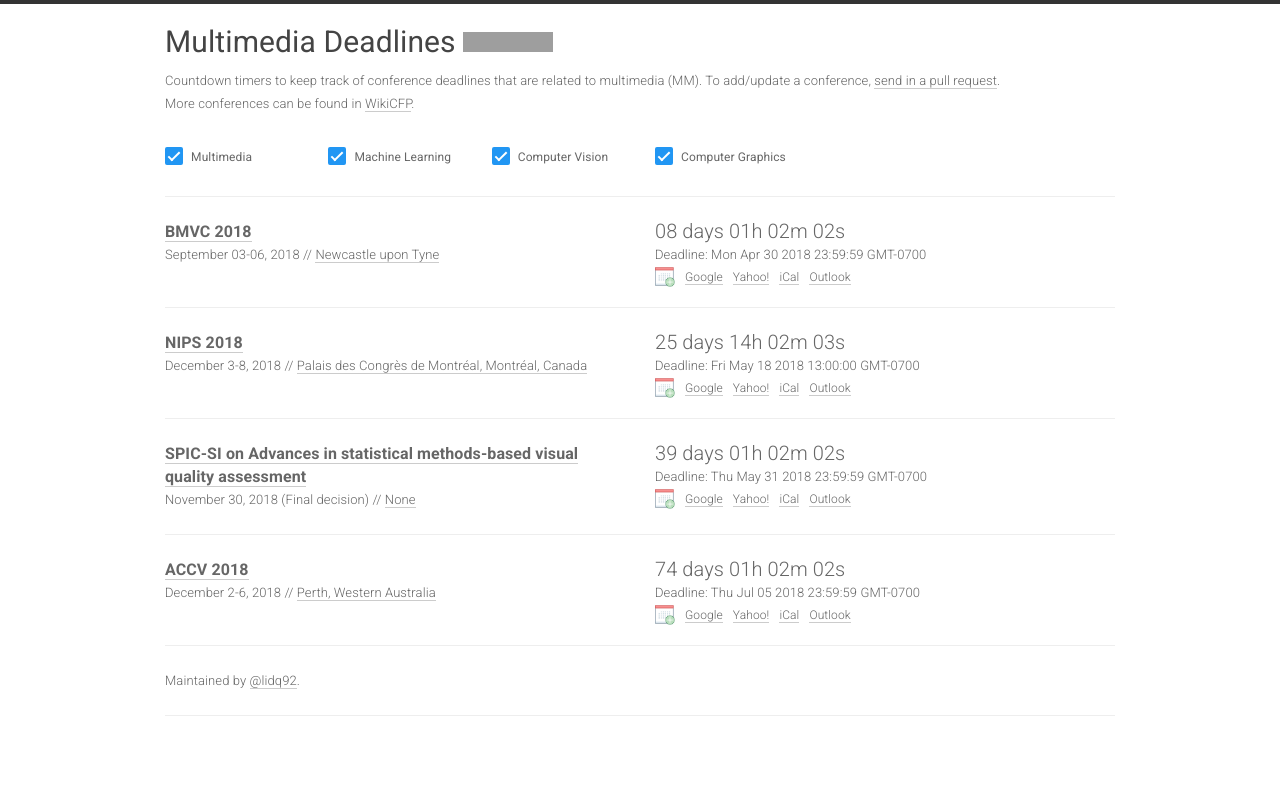
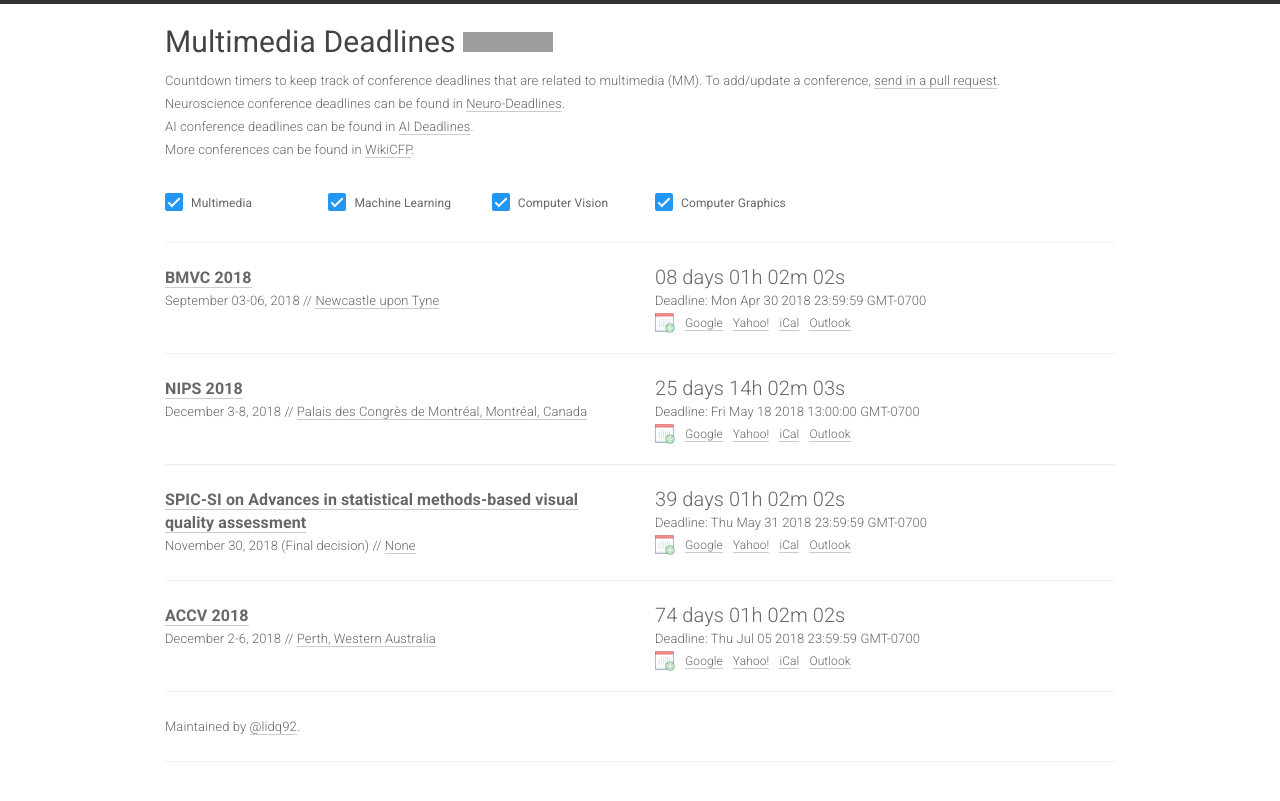
Before and after one commit to lidq92/lidq92.github.io, a Jekyll site: the page built from index.html, in a window 1280 px wide. Shown: the top 801 px of the page. Built offline with Jekyll 4.4.1, drawn with Linux system fonts in a browser that asks for light colours; nearby versions of some CDN libraries; grey boxes are pictures that could not be loaded.

Commit message:
Update
Update

```diff
--- a/_layouts/mmdeadlines.html
+++ b/_layouts/mmdeadlines.html
@@ -32,6 +32,12 @@
                 <div class="meta col-xs-12">
                   {{ site.description }}
                   To add/update a conference, <a target="_blank" href="//github.com/{{ site.github_username }}/{{ site.github_repo }}">send in a pull request</a>.
+                </div>
+                <div class="meta col-xs-12">
+                  Neuroscience conference deadlines can be found in <a target="_blank" href="//neuro-deadlines.tbryngrey.com">Neuro-Deadlines</a>.
+                </div>
+                <div class="meta col-xs-12">
+                  AI conference deadlines can be found in <a target="_blank" href="//aideadlin.es/?sub=ML,CV,SP">AI Deadlines</a>.
                 </div>
                 <div class="meta col-xs-12">
                   More conferences can be found in <a target="_blank" href="//www.wikicfp.com/cfp/">WikiCFP</a>.
```
Also changed, not shown: README.md.
